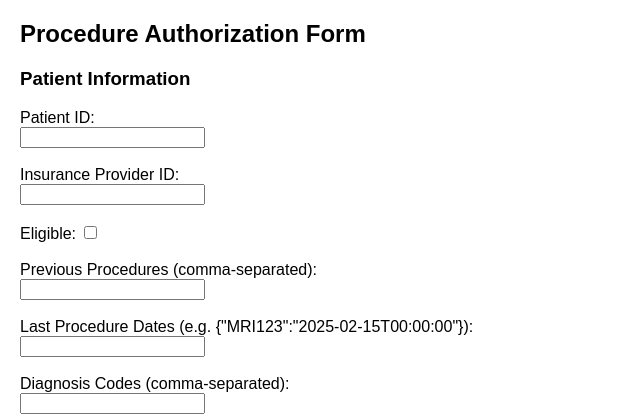
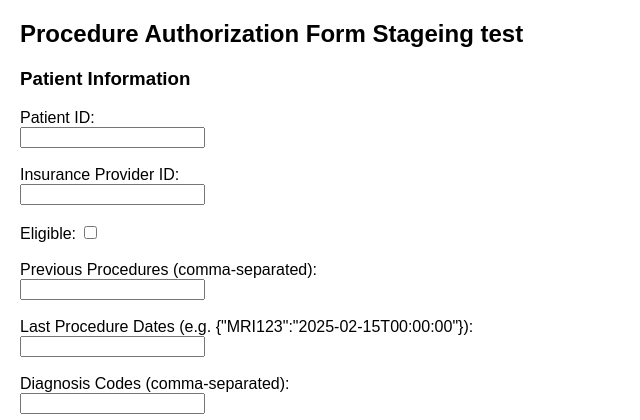
Before and after one commit to NikhilSalv/AutomationEngine_InsuranceClaim, a Flask app: page / in a window 1280 px wide. Shown: the top 420 px of the page, without its empty margins (0-640 px from the left). Run offline with Flask 3, Linux system fonts and the light colour scheme.

Commit message:
staging test

```diff
--- a/app/templates/form.html
+++ b/app/templates/form.html
@@ -11,7 +11,7 @@
     </style>
 </head>
 <body>
-    <h2>Procedure Authorization Form</h2>
+    <h2>Procedure Authorization Form Stageing test</h2>
     <form id="authForm">
         <h3>Patient Information</h3>
         <label>Patient ID:</label><br>
```
Also changed, not shown: README.md.
